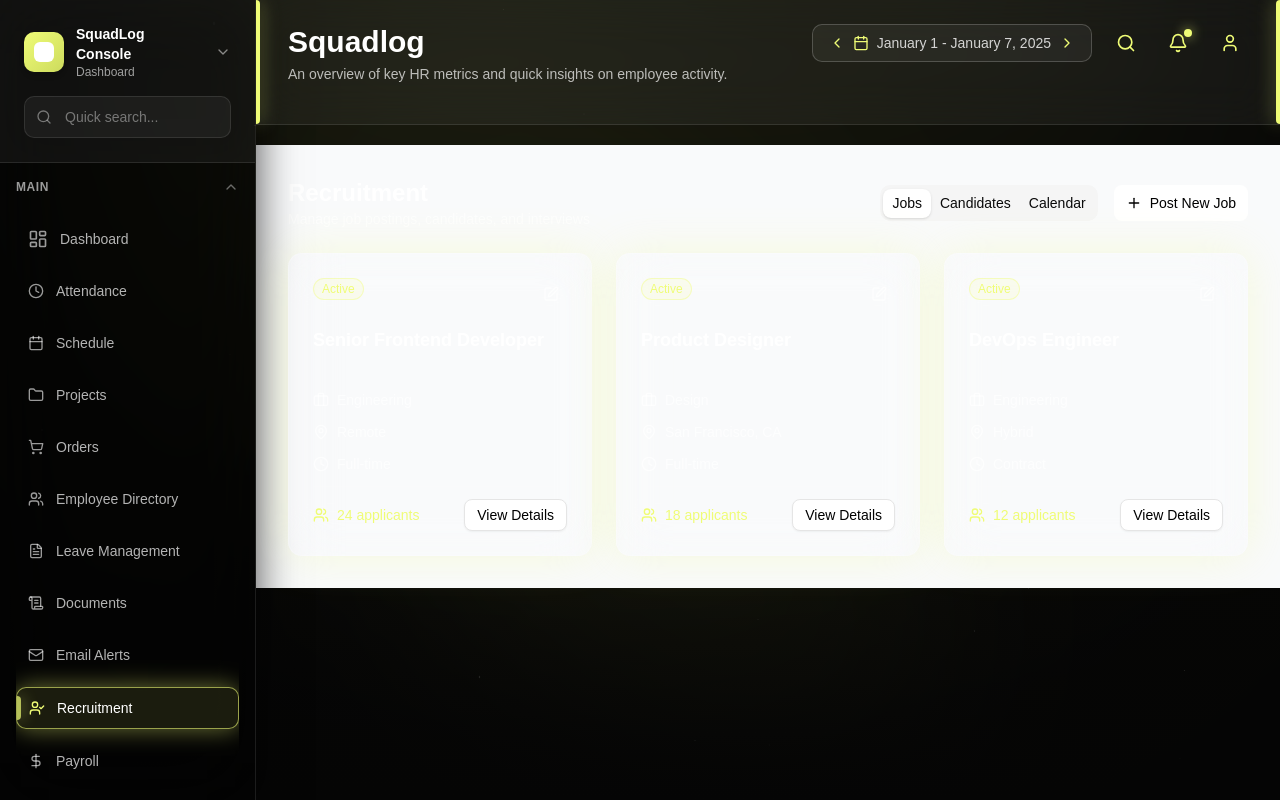
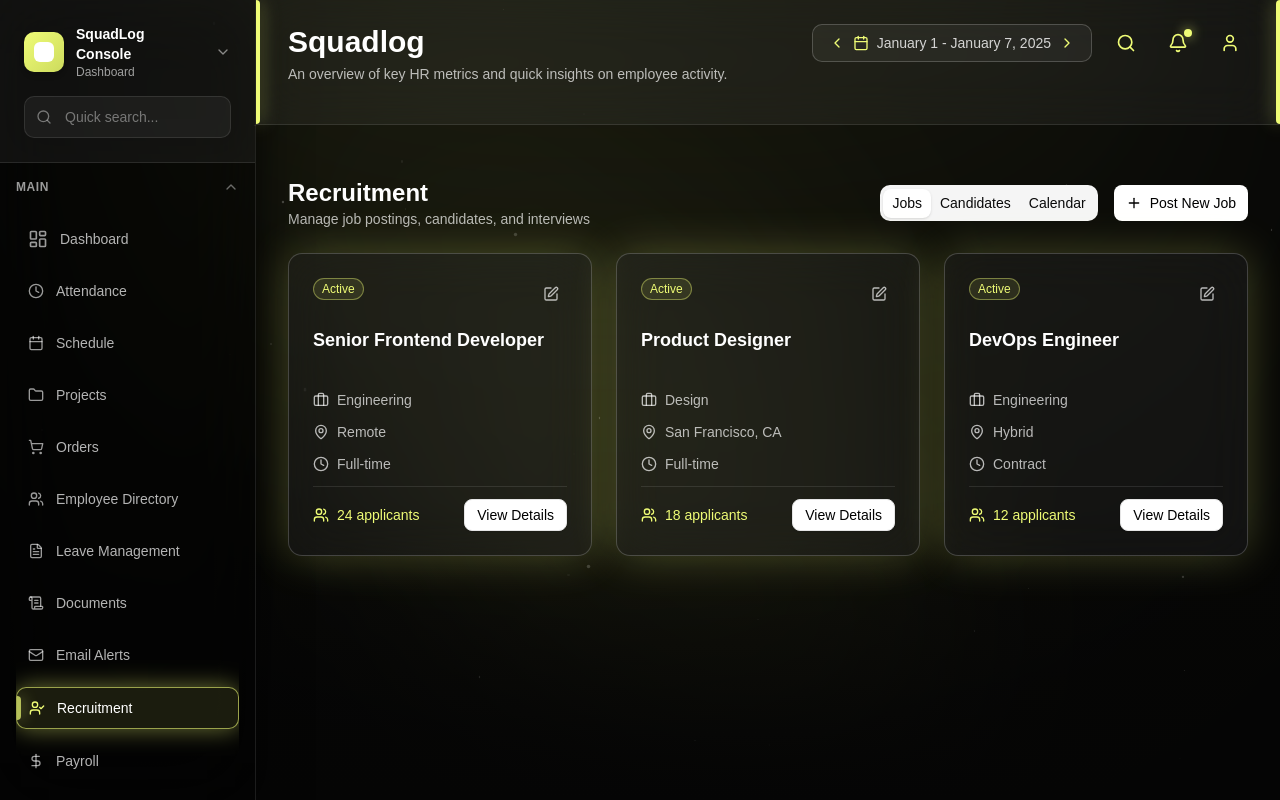
Before and after one commit to nexoviasoft/nexoviasoft-console, a Next.js app: page /admin/recruitment in a window 1280 px wide. Built offline with nearby package versions, Linux system fonts and the light colour scheme; no server answers; a web font is replaced by a local one.

Commit message:
changes recruitment  pages color

```diff
--- a/src/app/admin/recruitment/page.js
+++ b/src/app/admin/recruitment/page.js
@@ -22,8 +22,8 @@ export default function RecruitmentPage() {
   };
 
   return (
-    <div className="bg-gray-50 px-8 py-8">
-      <div className="max-w-7xl mx-auto">
+    <div className=" px-8 py-8">
+      <div className=" mx-auto">
         <RecruitmentHeader
           activeTab={activeTab}
           onTabChange={setActiveTab}
```
